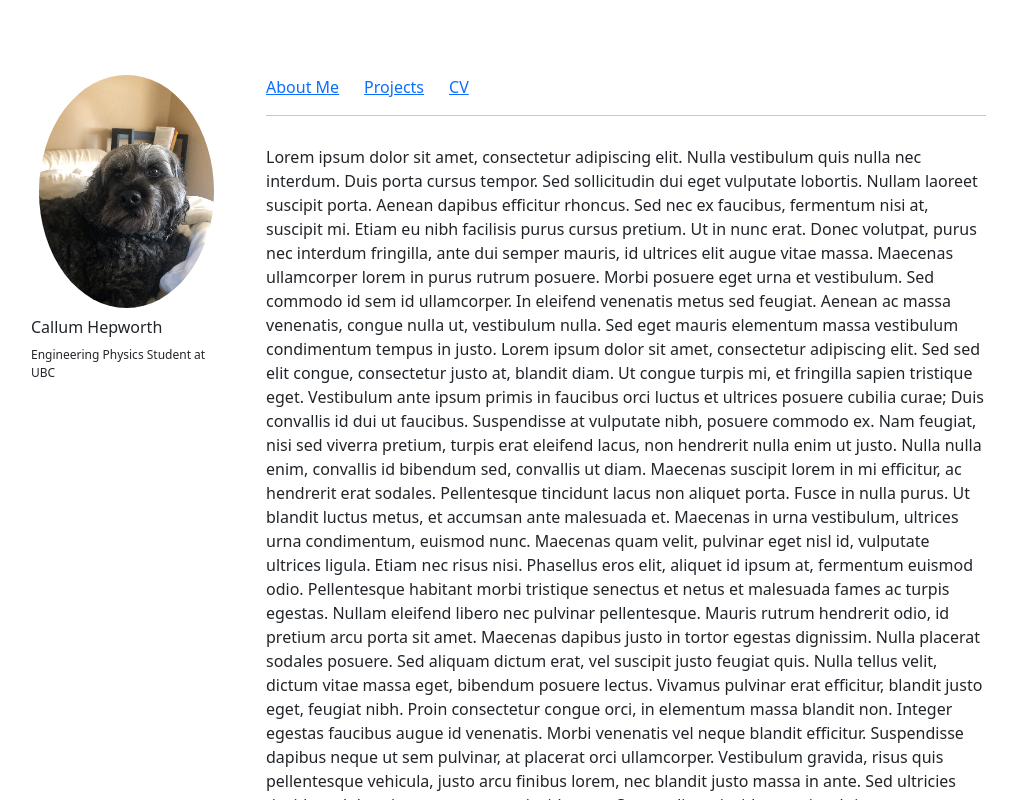
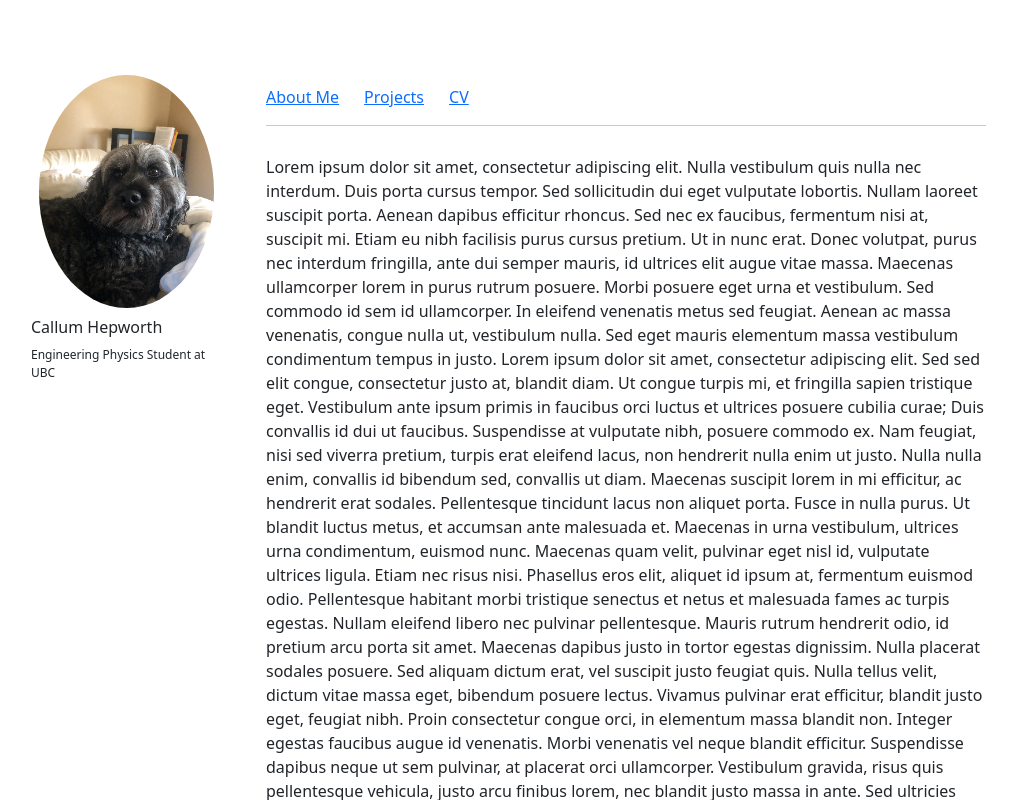
Before and after one commit to calhep/calhep.github.io, a React (Create React App) app in the folder website/: page / in a window 1280 px wide. Shown: the top 800 px of the page, without its empty margins (134-1148 px from the left). Built offline with nearby package versions, Linux system fonts and the light colour scheme.

Commit message:
Fixed bordering/margin.

```diff
--- a/website/src/main.css
+++ b/website/src/main.css
@@ -85,7 +85,7 @@
   .wrapper {
     display: flex;
     justify-content: space-between;
-    margin: 0 20px;
+    margin: 10px 20px 0 20px;
   }
 
   .profile-img {
```
